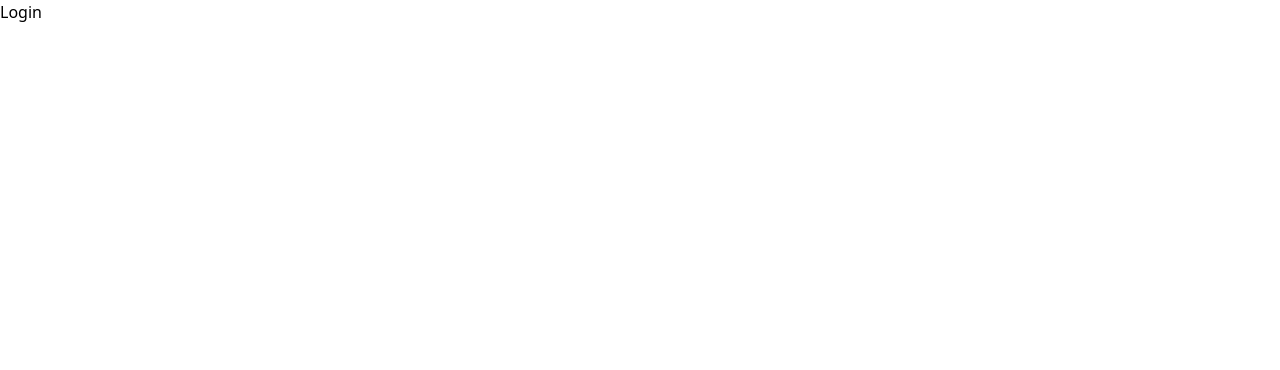
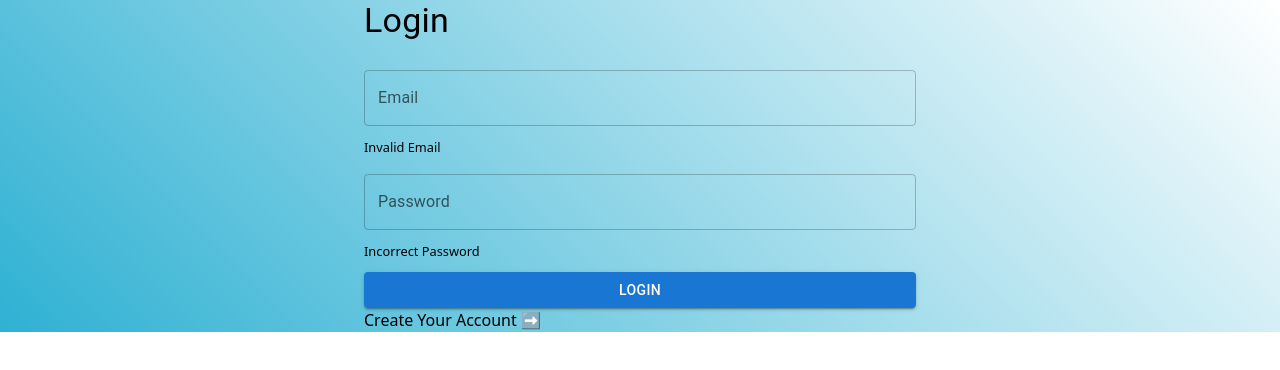
Before and after one commit to SUBHIN-TM/Kanban-Board, a React (Vite) app: page / in a window 1280 px wide. Shown: the top 370 px of the page. Built offline with nearby package versions, Linux system fonts and the light colour scheme.

Commit message:
login page begins

```diff
--- a/src/App.css
+++ b/src/App.css
@@ -0,0 +1,3 @@
+.loginDiv{
+  background: linear-gradient(45deg, #2fb1d3, transparent);
+}
--- a/src/components/Login.tsx
+++ b/src/components/Login.tsx
@@ -1,9 +1,47 @@
-import React from 'react'
+import { Button, TextField, Container, Typography } from '@mui/material';
+import { useState } from 'react';
+import { useNavigate } from 'react-router-dom';
 
 const Login = () => {
+    interface InputData{
+        email:string;
+        password:string;
+    }
+    const [inputData,setInputData]=useState<InputData>({
+        email:'',
+        password:''
+    })
+
+    const navigate=useNavigate()
+    console.log(inputData.email ,"\n", inputData.password);
+    const inputsGetting =(e:React.ChangeEvent<HTMLInputElement>)=>{
+      const {name,value}=e.target;
+      setInputData((pvs)=>({
+        ...pvs,
+        [name]:value
+      }))
+    }
+
   return (
-    <div>Login</div>
-  )
-}
+    <div className='loginDiv flex items-center justify-center h-screen'>
+         <Container maxWidth="sm" className='border-2 border-black rounded-lg p-14'>
+      <Typography variant="h4" component="h1" gutterBottom>
+        Login
+      </Typography>
+      <form>
+        <TextField label="Email" autoComplete='current-name' type="email" fullWidth margin="normal" onChange={inputsGetting} name='email' value={inputData.email}/>
+        <small className='text-red-500 m-2'>Invalid Email</small>
+        <TextField autoComplete="current-password" label="Password" type="password" fullWidth margin="normal" name='password' onChange={inputsGetting} value={inputData.password}  />
+        <small className='text-red-500 m-2'>Incorrect Password </small>
+        <Button style={{marginTop:'10px'}} variant="contained" color="primary" fullWidth className='mt-3'>
+          Login
+        </Button>
+        <p onClick={()=>navigate('/register')} className='italic mt-3 cursor-pointer hover:text-blue-500 hover:underline'>Create Your Account ➡️</p>
+      </form>
+    </Container>
+    </div>
 
-export default Login
+  );
+};
+
+export default Login;
```
